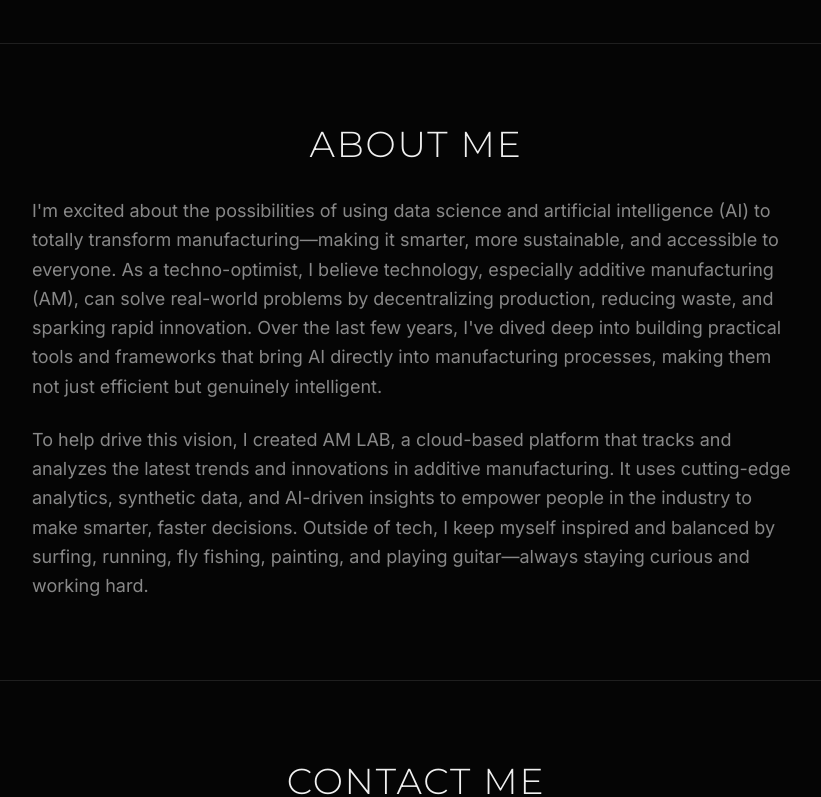
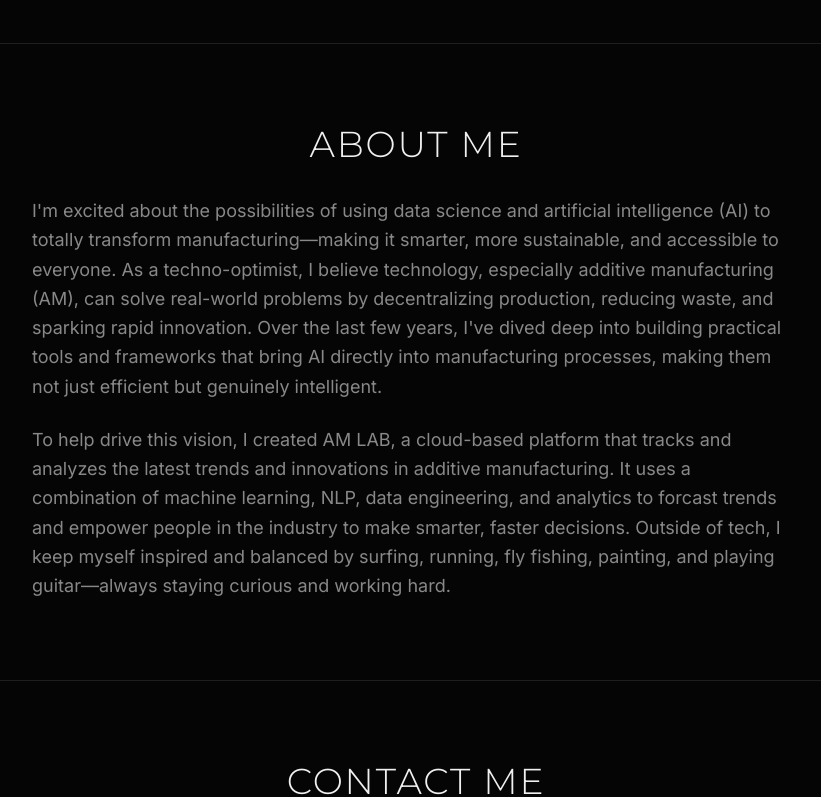
Before and after one commit to rugglesbohannon/rugglesbohannon.com, a Next.js app: page / in a window 1280 px wide. Shown: the part 373-1170 px from the top of the page, without its empty margins (224-1045 px from the left). Built offline with nearby package versions, Linux system fonts and the light colour scheme.

Commit message:
Update bio with more specific tech details

```diff
--- a/src/app/page.tsx
+++ b/src/app/page.tsx
@@ -80,7 +80,7 @@ export default function Home() {
               I'm excited about the possibilities of using data science and artificial intelligence (AI) to totally transform manufacturing—making it smarter, more sustainable, and accessible to everyone. As a techno-optimist, I believe technology, especially additive manufacturing (AM), can solve real-world problems by decentralizing production, reducing waste, and sparking rapid innovation. Over the last few years, I've dived deep into building practical tools and frameworks that bring AI directly into manufacturing processes, making them not just efficient but genuinely intelligent.
             </p>
             <p className="text-lg leading-relaxed text-muted">
-              To help drive this vision, I created AM LAB, a cloud-based platform that tracks and analyzes the latest trends and innovations in additive manufacturing. It uses cutting-edge analytics, synthetic data, and AI-driven insights to empower people in the industry to make smarter, faster decisions. Outside of tech, I keep myself inspired and balanced by surfing, running, fly fishing, painting, and playing guitar—always staying curious and working hard.
+              To help drive this vision, I created AM LAB, a cloud-based platform that tracks and analyzes the latest trends and innovations in additive manufacturing. It uses a combination of machine learning, NLP, data engineering, and analytics to forcast trends and empower people in the industry to make smarter, faster decisions. Outside of tech, I keep myself inspired and balanced by surfing, running, fly fishing, painting, and playing guitar—always staying curious and working hard.
             </p>
           </div>
         </div>
```
